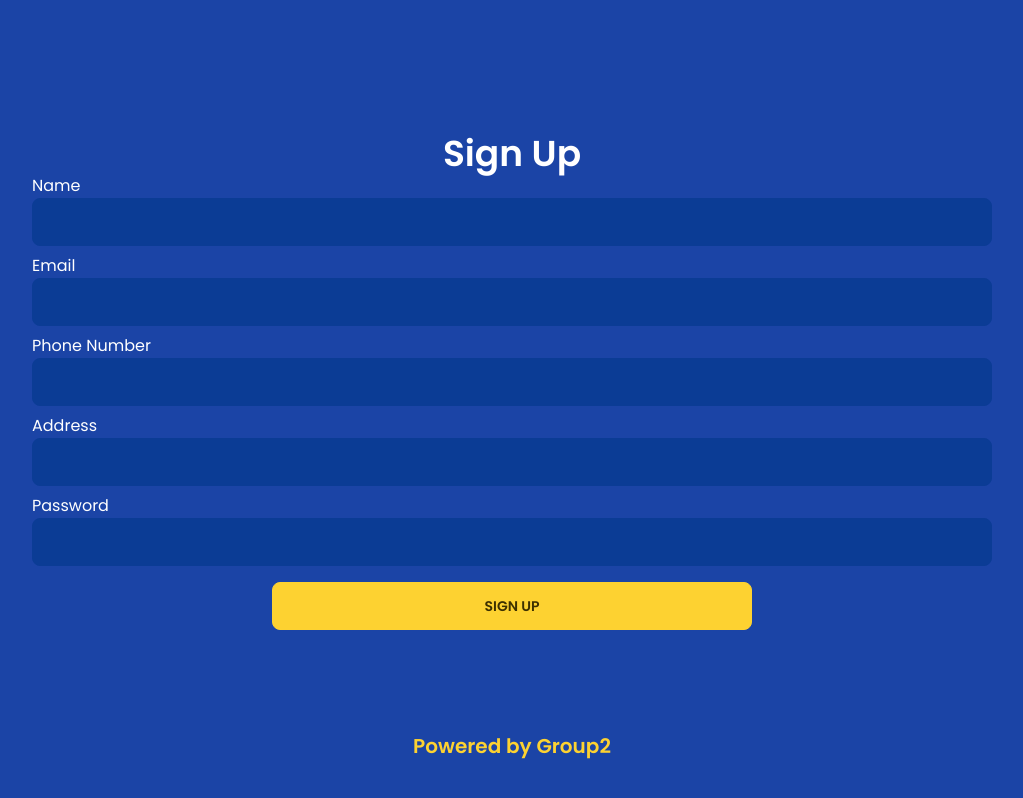
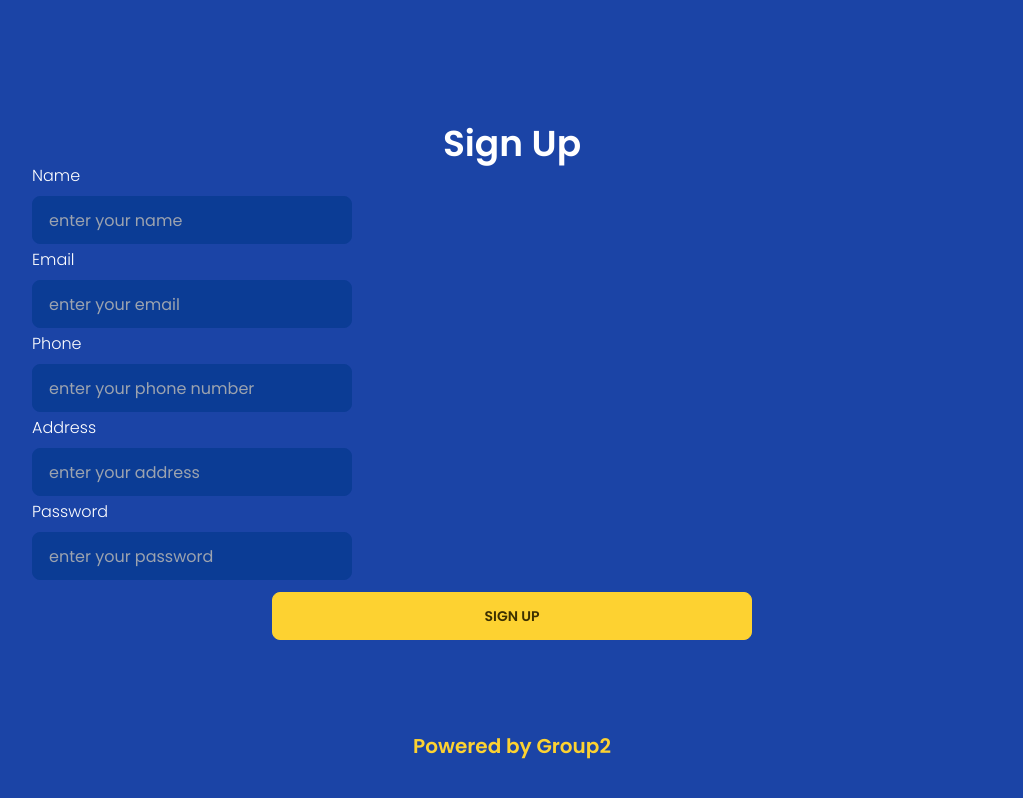
Before and after one commit to Alta-Project3/GroupProject3-Airbnb-App, a React (Vite) app: page /register in a window 1280 px wide. Shown: the whole page, without its empty margins (128-1151 px from the left). Built offline with nearby package versions, Linux system fonts and the light colour scheme.

Commit message:
refactored login and register to use Input component

```diff
--- a/src/Components/Input.tsx
+++ b/src/Components/Input.tsx
@@ -19,11 +19,11 @@ const Input: React.FC<InputProps> = ({
 }) => {
     return (
         <div className="mb-1">
-            <label className="block text-gray-700 font-bold mb-2" htmlFor={name}>
+            <label className="block font-light mb-2" htmlFor={name}>
                 {label}
             </label>
             <input
-                className="input input-sm input-bordered w-full max-w-xs"
+                className="input input-primary bg-primary w-full max-w-xs"
                 id={name}
                 type={type}
                 name={name}
--- a/src/Page/login/index.tsx
+++ b/src/Page/login/index.tsx
@@ -1,22 +1,56 @@
-import React from 'react'
+import React, { useState } from 'react'
 import Layout from '../../Components/Layout'
 import { Link } from 'react-router-dom'
 import Input from '../../Components/Input'
 
+interface FormValues {
+  email: string;
+  password: string;
+}
+
+const initialFormValues: FormValues = {
+  email: "",
+  password: ""
+};
+
 const Login = () => {
+  const [formValues, setFormValues] = useState<FormValues>(initialFormValues);
+
+  const handleInputChange = (e: React.ChangeEvent<HTMLInputElement>) => {
+    setFormValues({ ...formValues, [e.target.name]: e.target.value });
+  };
+
+  const handleSubmit = (e: React.FormEvent<HTMLFormElement>) => {
+    e.preventDefault();
+    setFormValues(initialFormValues);
+  };
+
   return (
     <Layout>
       <div className='flex flex-col h-screen w-9/12 justify-between'>
 
         <div className='mt-10'></div>
 
-        <form className='flex flex-col' action="">
+        <form className='flex flex-col' onSubmit={handleSubmit}>
           <h1 className="text-center font-semibold text-4xl">Altabnb</h1>
-          <label htmlFor="email"> Email</label>
-          <input id='email' type="text" className='input input-primary bg-primary mb-2' />
-          <label htmlFor="Password"> Password</label>
-          <input id='Password' type="password" className='input input-primary bg-primary mb-2' />
-          <button type='submit' className='self-center btn btn-accent w-1/2 my-2'><Link to={"/home"}>Sign In</Link></button>
+          <Input
+            type='email'
+            label='Email'
+            name='email'
+            value={formValues.email}
+            placeholder='enter your email'
+            onChange={handleInputChange}
+          />
+          <Input
+            type='password'
+            label='Password'
+            name='password'
+            value={formValues.password}
+            placeholder='enter your password'
+            onChange={handleInputChange}
+          />
+          <button type='submit' className='self-center btn btn-accent w-1/2 my-2'>Sign In</button>
+          {/* <button type='submit' className='self-center btn btn-accent w-1/2 my-2'><Link to={"/home"}>Sign In</Link></button> */}
 
           <h3 className='text-l text-center mt-2'>Not on AltaBnb yet? <Link to={"/register"} className='underline hover:text-accent'>Sign Up</Link> </h3>
         </form>
--- a/src/Page/profileHost/index.tsx
+++ b/src/Page/profileHost/index.tsx
@@ -19,7 +19,7 @@ const ProfileHost = () => {
     return (
         <Layout>
             <Navbar/>
-            <div className="text-white mx-10 mt-10 w-screen">
+            <div className="text-white mt-10 w-9/12">
                 <h1 className='text-4xl w-60 font-bold'>Personal Information</h1>
                 <div className="grid grid-cols-2">
 
--- a/src/Page/profileUser/index.tsx
+++ b/src/Page/profileUser/index.tsx
@@ -1,9 +1,4 @@
-import React,{useState} from 'react'
-
-
-
-
-
+import React, { useState } from 'react'
 import Layout from '../../Components/Layout'
 import Navbar from '../../Components/Navbar'
 import Button from '../../Components/Button'
@@ -17,8 +12,8 @@ const ProfileUSer = () => {
 
     return (
         <Layout>
-      <Navbar/>
-      <div className="text-white mx-10 mt-10 w-screen">
+            <Navbar />
+            <div className="text-white mt-10 w-9/12">
                 <h1 className='text-4xl w-60 font-bold'>Personal Information</h1>
                 <div className="grid grid-cols-2">
 
@@ -54,12 +49,12 @@ const ProfileUSer = () => {
                         <Button
                             color='accent'
                             size='btn-sm text-xl'
-                    children={<FaPenSquare/>}
+                            children={<FaPenSquare />}
                         />
                         <Button
                             color='white'
                             size='btn-sm text-xl'
-                    children={<FaRoad/>}
+                            children={<FaRoad />}
                         />
                     </div>
                 </div>
@@ -80,7 +75,7 @@ const ProfileUSer = () => {
             </div>
             <Modal
                 isOpen={showModal}
-            isClose={()=> setShowModal(false)}
+                isClose={() => setShowModal(false)}
             >
 
             </Modal>
--- a/src/Page/register/index.tsx
+++ b/src/Page/register/index.tsx
@@ -1,32 +1,87 @@
-import React from 'react'
+import React, { useState } from 'react'
 import { Link } from 'react-router-dom'
 import Layout from '../../Components/Layout'
 import Navbar from '../../Components/Navbar'
+import Input from '../../Components/Input'
+
+interface FormValues {
+  name: string;
+  email: string;
+  phone: string;
+  address: string;
+  password: string;
+}
+
+const initialFormValues: FormValues = {
+  name: "",
+  email: "",
+  phone: "",
+  address: "",
+  password: ""
+};
+
+// const initialFormValues = {} as FormValues;
 
 const Register = () => {
+  const [formValues, setFormValues] = useState<FormValues>(initialFormValues);
+
+  const handleInputChange = (e: React.ChangeEvent<HTMLInputElement>) => {
+    setFormValues({ ...formValues, [e.target.name]: e.target.value });
+  };
+
+  const handleSubmit = (e: React.FormEvent<HTMLFormElement>) => {
+    e.preventDefault();
+    setFormValues(initialFormValues);
+  };
+
   return (
     <Layout>
       <div className='flex flex-col h-screen justify-between w-9/12'>
-
         <div className='mt-10'></div>
-
         <form className='flex flex-col' action="">
           <h1 className="text-center font-semibold text-4xl">Sign Up</h1>
-          <label htmlFor="name"> Name</label>
-          <input id='name' type="text" className='input input-primary bg-primary mb-2' />
-          <label htmlFor="email"> Email</label>
-          <input id='email' type="text" className='input input-primary bg-primary mb-2' />
-          <label htmlFor="phone"> Phone Number</label>
-          <input id='phone' type="number" className='input input-primary bg-primary mb-2' />
-          <label htmlFor="address"> Address</label>
-          <input id='address' type="text" className='input input-primary bg-primary mb-2' />
-          <label htmlFor="Password"> Password</label>
-          <input id='Password' type="password" className='input input-primary bg-primary mb-2' />
+          <Input
+            type='text'
+            label='Name'
+            name='name'
+            value={formValues.name}
+            placeholder='enter your name'
+            onChange={handleInputChange}
+          />
+          <Input
+            type='email'
+            label='Email'
+            name='email'
+            value={formValues.email}
+            placeholder='enter your email'
+            onChange={handleInputChange}
+          />
+          <Input
+            type='number'
+            label='Phone'
+            name='phone'
+            value={formValues.phone}
+            placeholder='enter your phone number'
+            onChange={handleInputChange}
+          />
+          <Input
+            type='text'
+            label='Address'
+            name='address'
+            value={formValues.address}
+            placeholder='enter your address'
+            onChange={handleInputChange}
+          />
+          <Input
+            type='password '
+            label='Password'
+            name='password'
+            value={formValues.password}
+            placeholder='enter your password'
+            onChange={handleInputChange}
+          />
           <button type='submit' className='self-center btn btn-accent w-1/2 my-2'><Link to={"/home"}>Sign Up</Link></button>
         </form>
-
-
-
         <h2 className='text-xl text-accent font-semibold text-center mb-10'>Powered by Group2</h2>
 
       </div>
```
Lines whose indentation alone changed are shown as unchanged.
